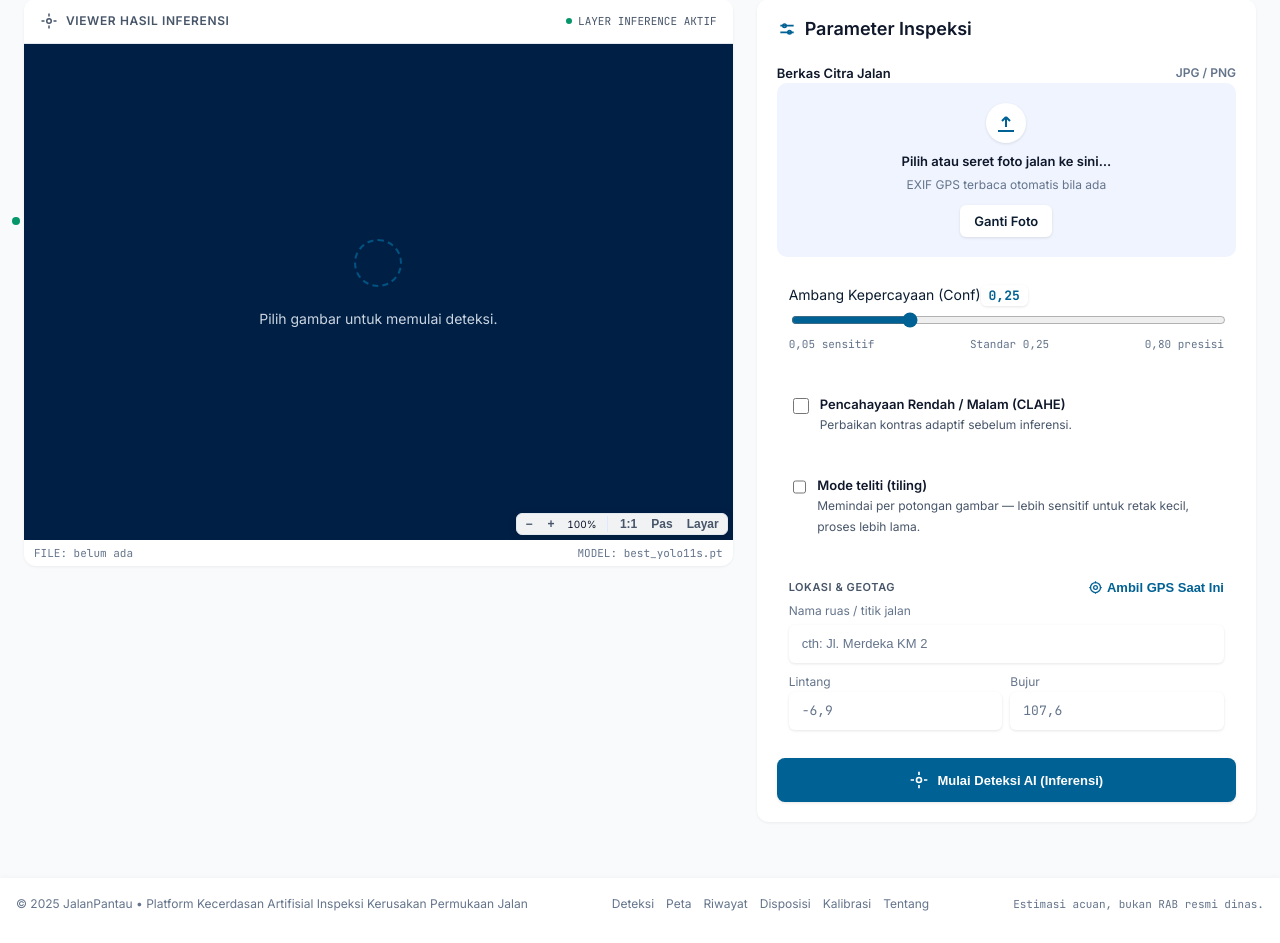
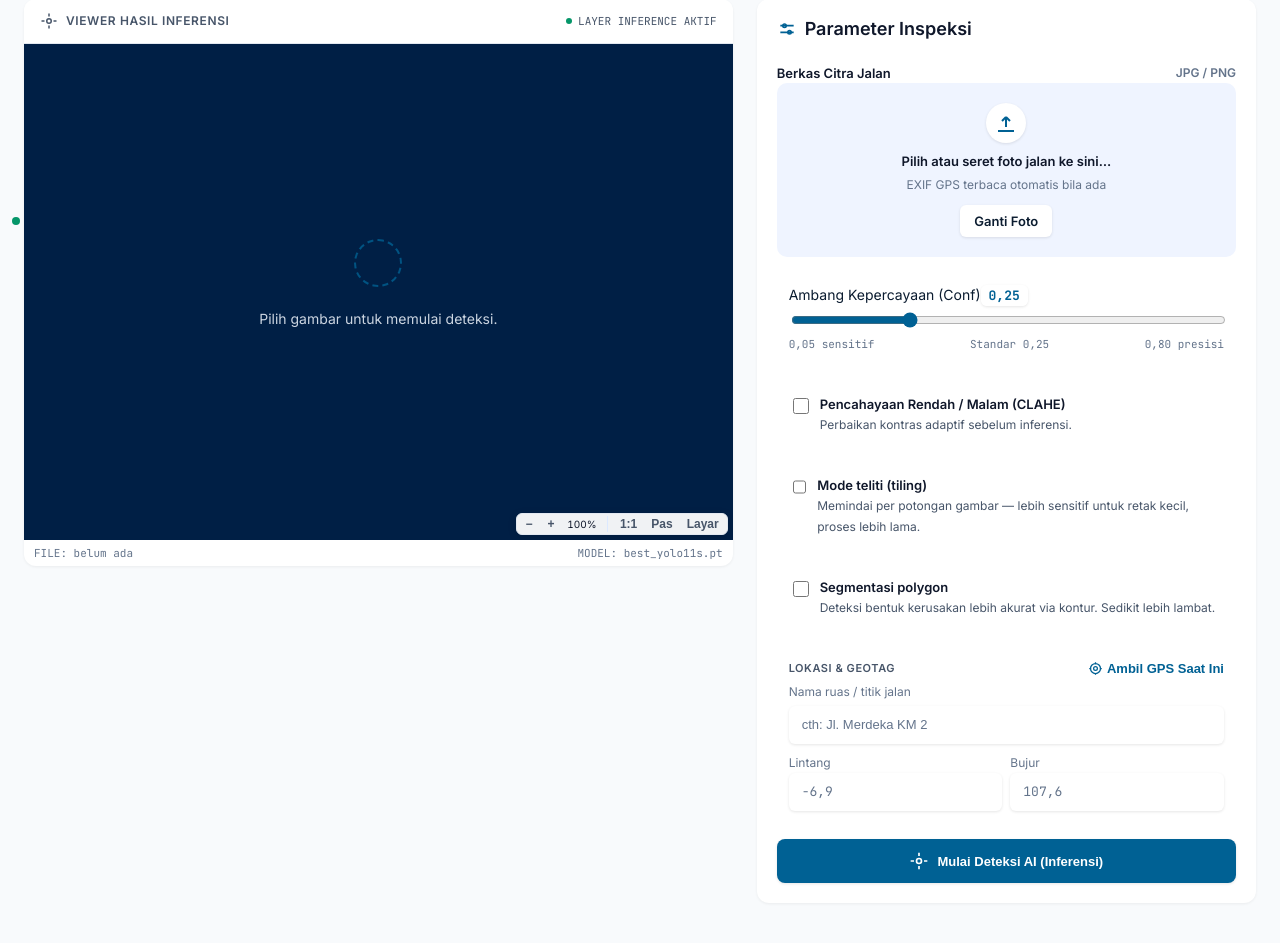
Before and after one commit to rachmatx/jalan-pantau, a Flask app: page / in a window 1280 px wide. Shown: the part 179-1122 px from the top of the page. Before the commit the page ends 1090 px from the top, so only its background shows below. Run offline with Flask 3, Linux system fonts and the light colour scheme; some libraries are stand-ins or nearby versions.

Commit message:
ui: add segmentation checkbox to detection page
- Add 'Segmentasi polygon' checkbox in detection form

- Update deteksi.js to send segmentasi parameter

- Update status messages for segmentation mode

Co-authored-by: CommandCodeBot <noreply@commandcode.ai>

```diff
--- a/web/static/js/deteksi.js
+++ b/web/static/js/deteksi.js
@@ -266,7 +266,11 @@ form.addEventListener("submit", async (e) => {
     if (document.getElementById("malam").checked) data.append("malam", "1");
     const teliti = document.getElementById("teliti") && document.getElementById("teliti").checked;
     if (teliti) data.append("teliti", "1");
-    if (teliti) status.textContent = "Mendeteksi (mode teliti — lebih lama)…";
+    const segmentasi = document.getElementById("segmentasi") && document.getElementById("segmentasi").checked;
+    if (segmentasi) data.append("segmentasi", "1");
+    if (teliti && segmentasi) status.textContent = "Mendeteksi (mode teliti + segmentasi — lebih lama)…";
+    else if (teliti) status.textContent = "Mendeteksi (mode teliti — lebih lama)…";
+    else if (segmentasi) status.textContent = "Mendeteksi (dengan segmentasi)…";
     const res = await fetch("/api/detect", { method: "POST", body: data });
     const json = await res.json();
     if (!res.ok) throw new Error(json.error || "Deteksi gagal.");
@@ -284,7 +288,7 @@ form.addEventListener("submit", async (e) => {
       status.classList.remove("galat");
     }
     if (!json.rows.length) {
-      status.textContent = "Tidak ada kerusakan terdeteksi pada confidence ini. Coba turunkan confidence, centang mode malam untuk foto gelap, centang mode teliti untuk retak kecil, atau gunakan foto siang hari.";
+      status.textContent = "Tidak ada kerusakan terdeteksi pada confidence ini. Coba turunkan confidence, centang mode malam untuk foto gelap, centang mode teliti untuk retak kecil, centang segmentasi untuk deteksi bentuk, atau gunakan foto siang hari.";
       return;
     }
     barisAsli = json.rows;
--- a/web/templates/deteksi.html
+++ b/web/templates/deteksi.html
@@ -87,6 +87,10 @@
             <label class="jp-check" for="teliti">
               <input type="checkbox" id="teliti">
               <span><b>Mode teliti (tiling)</b><small>Memindai per potongan gambar — lebih sensitif untuk retak kecil, proses lebih lama.</small></span>
+            </label>
+            <label class="jp-check" for="segmentasi">
+              <input type="checkbox" id="segmentasi">
+              <span><b>Segmentasi polygon</b><small>Deteksi bentuk kerusakan lebih akurat via kontur. Sedikit lebih lambat.</small></span>
             </label>
             <div class="jp-box">
               <div style="display:flex;align-items:center;justify-content:space-between">
```
